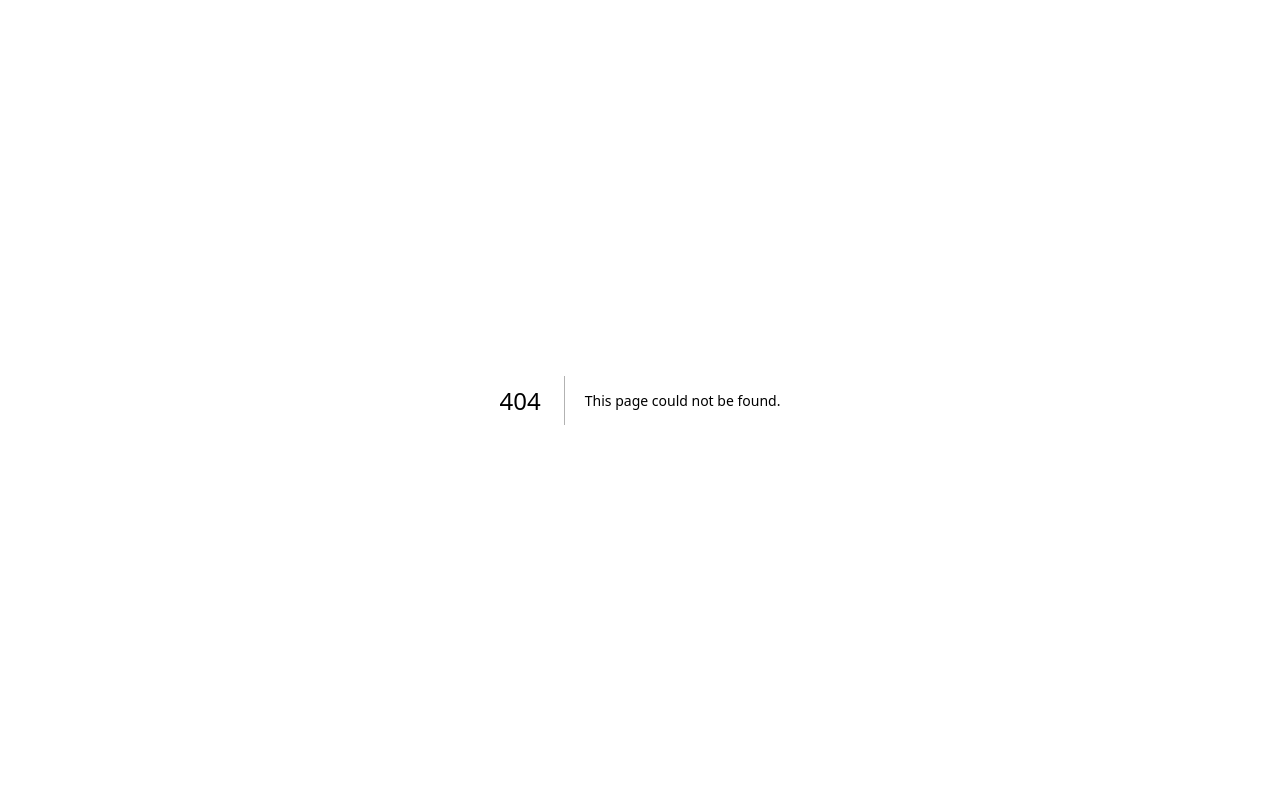
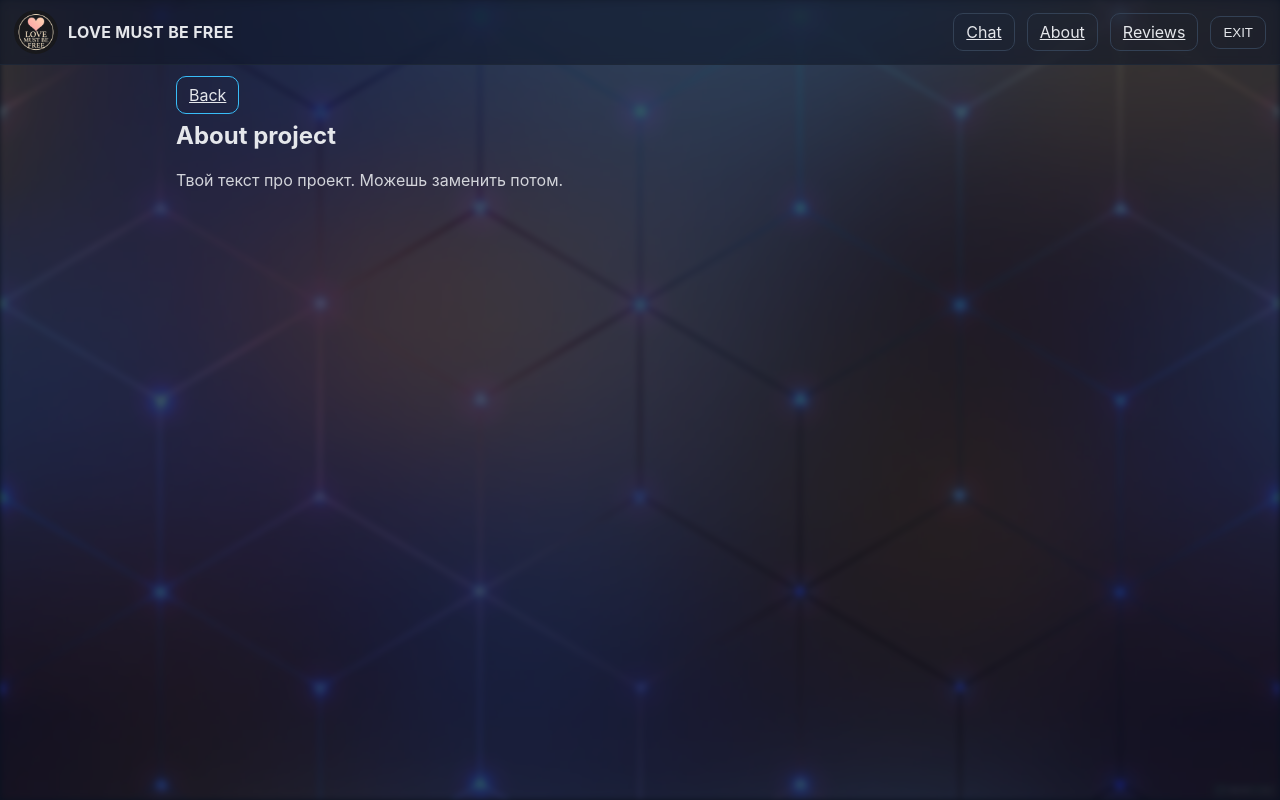
Before and after one commit to Jorgor-prog/LOVE_MUST_BE_FREE_v2, a Next.js app: page /about in a window 1280 px wide. Before the commit this address had no page. Built offline with nearby package versions, Linux system fonts and the light colour scheme; no server answers.

Commit message:
Create page.tsx

```diff
--- /dev/null
+++ b/app/about/page.tsx
@@ -0,0 +1,21 @@
+'use client';
+import Image from 'next/image';
+import { useEffect } from 'react';
+import UserNav from '@/components/UserNav';
+
+export default function AboutPage(){
+  useEffect(()=>{ document.body.style.background = '#0b1220'; return ()=>{ document.body.style.background=''; };},[]);
+  return (
+    <div style={{minHeight:'100vh', position:'relative', color:'#e5e7eb'}}>
+      <Image src="/images/Background_1.webp" alt="" fill style={{objectFit:'cover', opacity:.3, filter:'blur(3px)'}}/>
+      <div style={{position:'relative', zIndex:1}}>
+        <UserNav/>
+        <div style={{maxWidth:960, margin:'0 auto', padding:'20px 16px'}}>
+          <a href="/dashboard" className="btn" style={{borderColor:'#38bdf8', color:'#38bdf8'}}>Back</a>
+          <h2 style={{marginTop:16}}>About project</h2>
+          <p style={{opacity:.9}}>Твой текст про проект. Можешь заменить потом.</p>
+        </div>
+      </div>
+    </div>
+  );
+}
```
